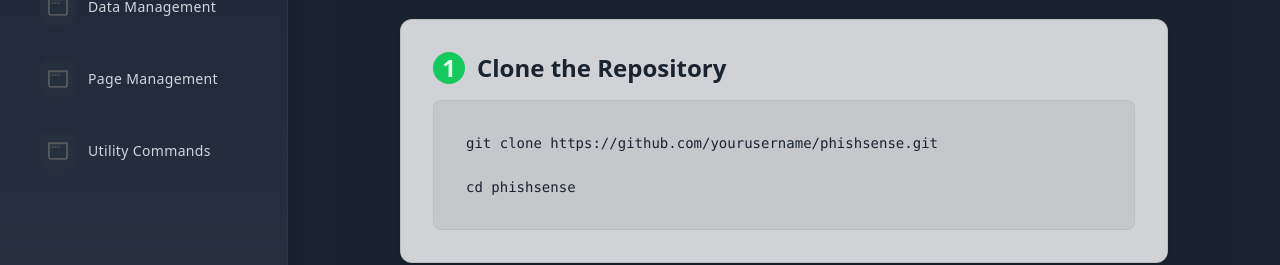
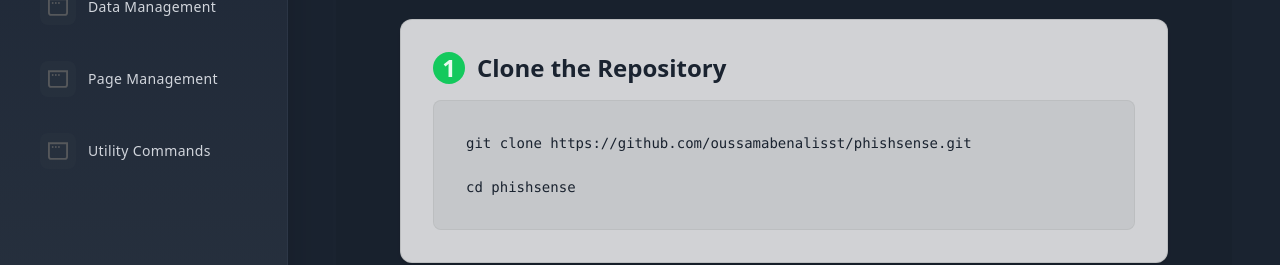
Before and after one commit to oussamabenalisst/PhishSenseSite, a Next.js app: page /Docs/installation in a window 1280 px wide. Shown: the part 257-522 px from the top of the page. Built offline with nearby package versions, Linux system fonts and the light colour scheme.

Commit message:
update installation clone

```diff
--- a/app/Docs/installation/page.tsx
+++ b/app/Docs/installation/page.tsx
@@ -24,7 +24,7 @@
             </h2>
             <div className="bg-black/5 rounded-lg p-6 border border-black/5 sc">
               <code className="block text-sm font-mono text-[#1a2330] hover:bg-black/5 p-2 rounded transition-colors">
-                git clone https://github.com/yourusername/phishsense.git
+                git clone https://github.com/oussamabenalisst/phishsense.git
               </code>
               <code className="block text-sm font-mono text-[#1a2330] hover:bg-black/5 p-2 rounded transition-colors mt-2">
                 cd phishsense
```
